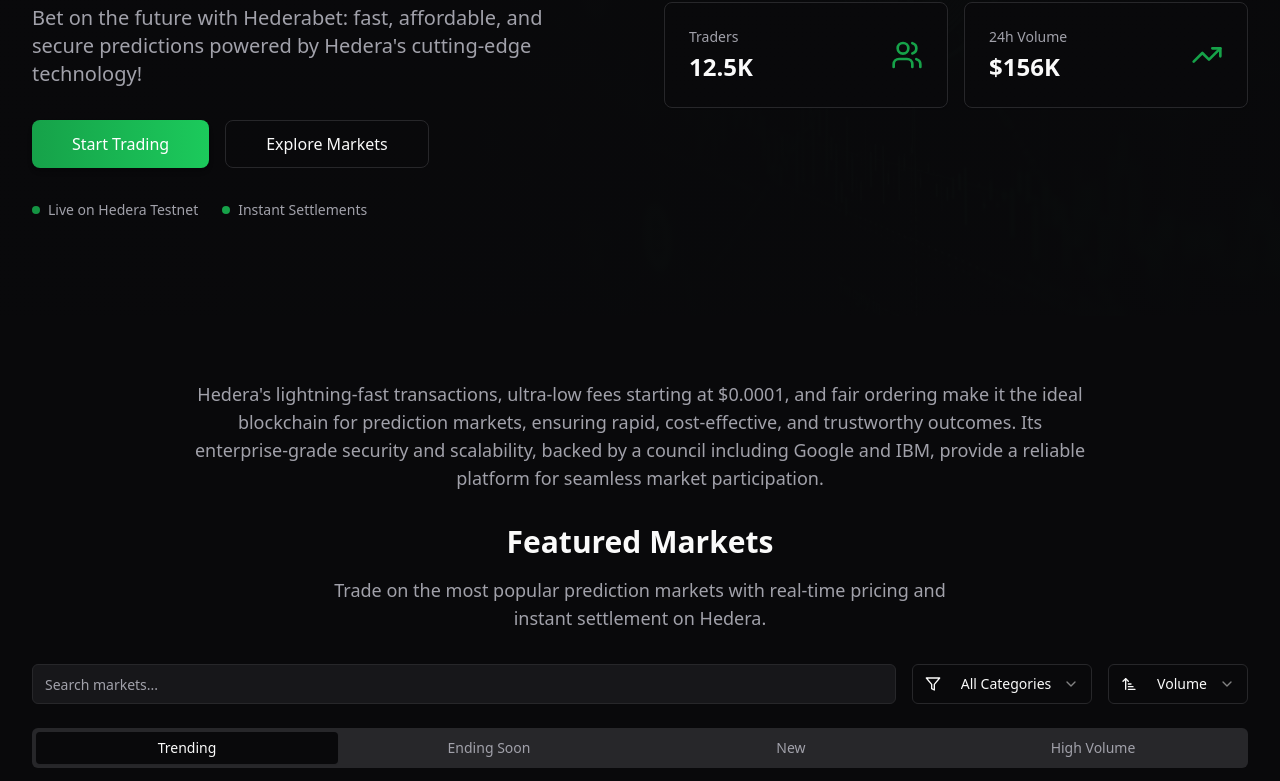
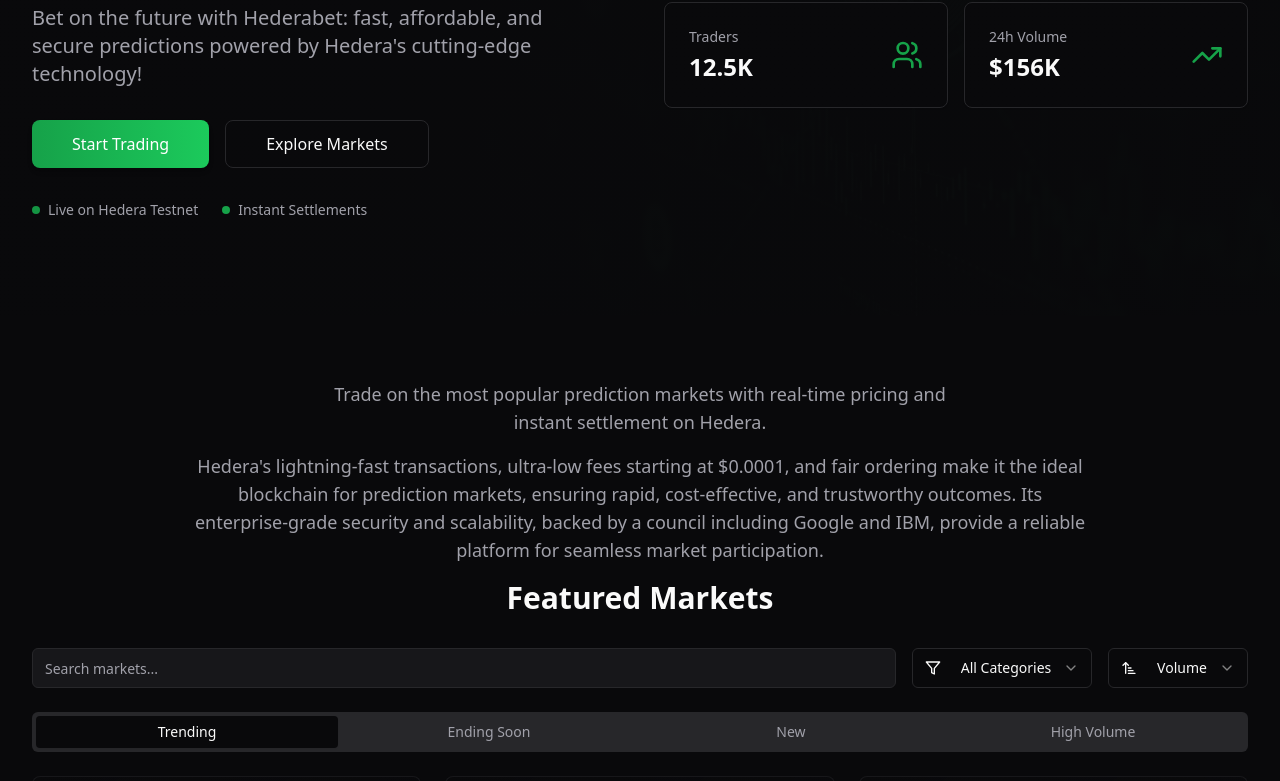
Before and after one commit to Amplified-Information/testing, a React (Vite) app: page / in a window 1280 px wide. Shown: the part 394-1175 px from the top of the page. Built offline with nearby package versions, Linux system fonts and the light colour scheme.

Commit message:
Reorder homepage text
Move "Trade on the most popular prediction markets with real-time pricing and instant settlement on Hedera." above the Hedera promotional text on the homepage.
-edited src/pages/Index.tsx

```diff
--- a/src/pages/Index.tsx
+++ b/src/pages/Index.tsx
@@ -12,13 +12,13 @@ const Index = () => {
         <section className="container py-16">
           <div className="space-y-8">
             <div className="text-center space-y-4">
+              <p className="text-lg text-muted-foreground max-w-2xl mx-auto">
+                Trade on the most popular prediction markets with real-time pricing and instant settlement on Hedera.
+              </p>
               <p className="text-lg text-muted-foreground max-w-4xl mx-auto mb-8">
                 Hedera's lightning-fast transactions, ultra-low fees starting at $0.0001, and fair ordering make it the ideal blockchain for prediction markets, ensuring rapid, cost-effective, and trustworthy outcomes. Its enterprise-grade security and scalability, backed by a council including Google and IBM, provide a reliable platform for seamless market participation.
               </p>
               <h2 className="text-3xl font-bold">Featured Markets</h2>
-              <p className="text-lg text-muted-foreground max-w-2xl mx-auto">
-                Trade on the most popular prediction markets with real-time pricing and instant settlement on Hedera.
-              </p>
             </div>
 
             <MarketsList />
```
